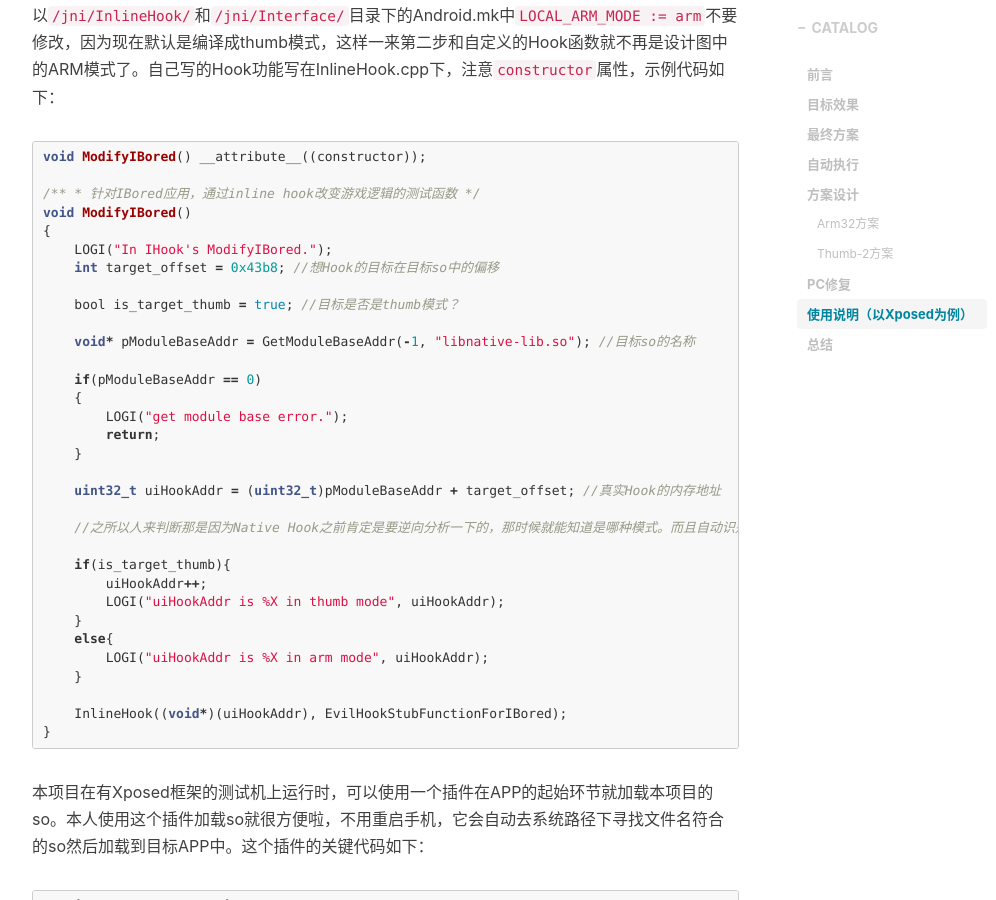
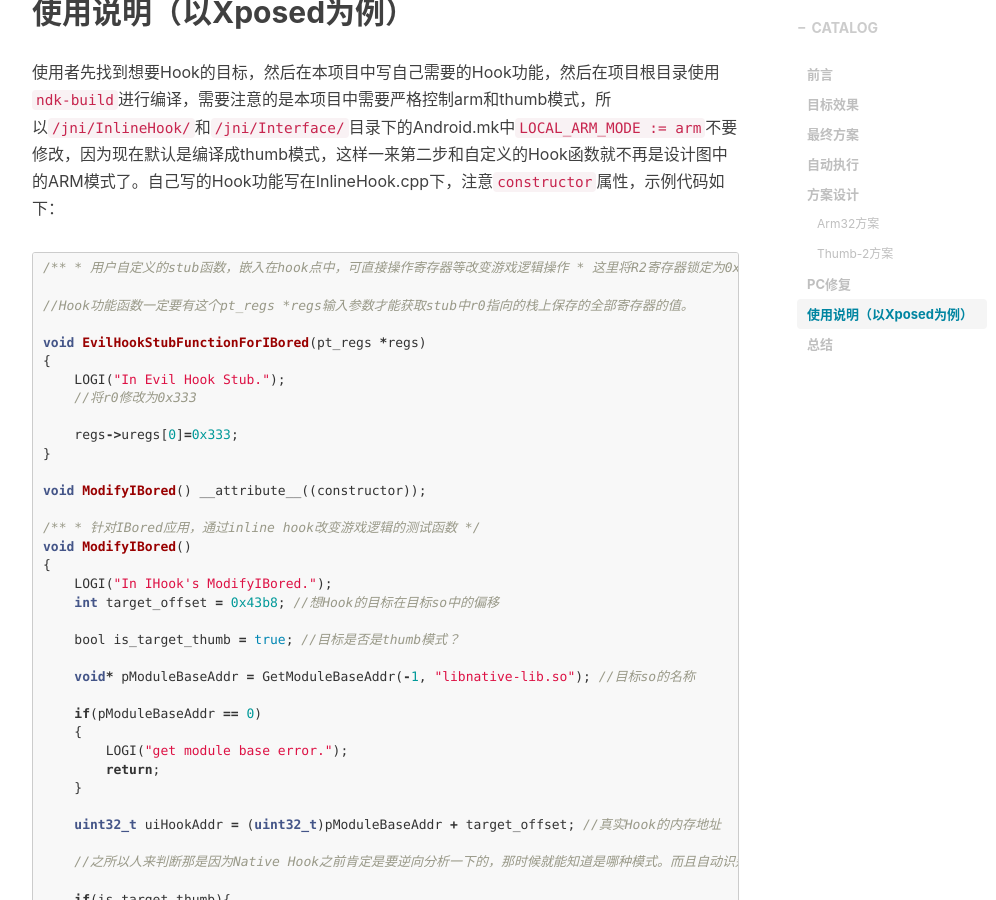
Before and after one commit to GToad/GToad.github.io, a Jekyll site: the page built from _posts/2018-07-06-Android-Native-Hook-Practice.markdown, in a window 1280 px wide and 900 px high, scrolled down 10773 px. Shown: the whole window, without its empty margins (233-1229 px from the left). Built offline with Jekyll 4.4.1, drawn with Linux system fonts in a browser that asks for light colours; nearby versions of some CDN libraries; comment, search, counter and statistics services are not loaded; some of the changed text lies outside the part shown.

Commit message:
change article: android native hook practice

````diff
--- a/_posts/2018-07-06-Android-Native-Hook-Practice.markdown
+++ b/_posts/2018-07-06-Android-Native-Hook-Practice.markdown
@@ -200,6 +200,8 @@
 
 `细节4`：那条bic指令是用来清除`_old_function_addr_s_thumb`变量的最低位的。因为如果该Hook目标会被多次调用，那每次这个`_old_function_addr_s_thumb`都会被+1。第一次没有问题，成功变成了thumb模式，而第二次会以arm模式下偏2 bytes跳转，之后偏差越来越大，模式交叉出现。因此，本人使用bic指令来清除每次Hook调用后的地址+1效果。
 
+`细节5`：用户自定义的Hook功能函数是有一个参数的`pt_regs *regs`，这个参数就是用`mov r0, sp`传递的，此时r0指向的这个结构就是Hook跳转前寄存器的状态。不会受到stub或者Hook功能函数的影响。
+
 关键代码如下：
 
 ```
@@ -276,6 +278,26 @@
 
 使用者先找到想要Hook的目标，然后在本项目中写自己需要的Hook功能，然后在项目根目录使用`ndk-build`进行编译，需要注意的是本项目中需要严格控制arm和thumb模式，所以`/jni/InlineHook/`和`/jni/Interface/`目录下的Android.mk中`LOCAL_ARM_MODE := arm`不要修改，因为现在默认是编译成thumb模式，这样一来第二步和自定义的Hook函数就不再是设计图中的ARM模式了。自己写的Hook功能写在InlineHook.cpp下，注意`constructor`属性，示例代码如下：
 ```c
+/**
+
+ * 用户自定义的stub函数，嵌入在hook点中，可直接操作寄存器等改变游戏逻辑操作
+
+ * 这里将R2寄存器锁定为0x333，一个远大于30的值
+
+ * @param regs 寄存器结构，保存寄存器当前hook点的寄存器信息
+
+ */
+
+//Hook功能函数一定要有这个pt_regs *regs输入参数才能获取stub中r0指向的栈上保存的全部寄存器的值。
+
+void EvilHookStubFunctionForIBored(pt_regs *regs)
+{
+    LOGI("In Evil Hook Stub.");
+    //将r0修改为0x333
+
+    regs->uregs[0]=0x333;
+}
+
 void ModifyIBored() __attribute__((constructor));
 
 /**
````
